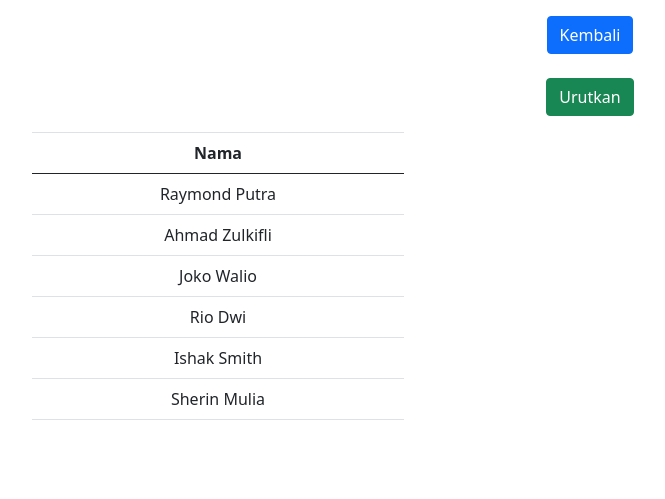
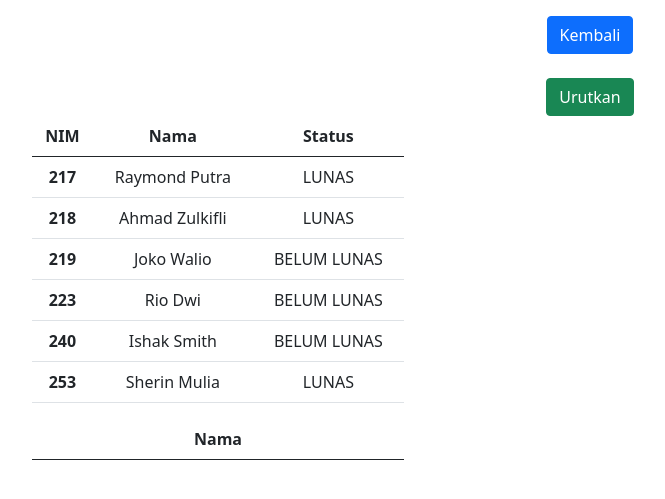
Before and after one commit to Raymond-15/latihan_algoritma, a PHP site: page /mergeCase1.php in a window 1280 px wide. Shown: the top 499 px of the page, without its empty margins (50-715 px from the left). Run offline with PHP 8.4, Linux system fonts and the light colour scheme; lists and menus that the app fills with data are empty.

Commit message:
menambahkan tabel

```diff
--- a/Sorting/mergeCase1.php
+++ b/Sorting/mergeCase1.php
@@ -64,15 +64,10 @@ $data = [
         'status' => 'LUNAS'
     ]
 ];
+$arr = ["Raymond Putra", "Ahmad Zulkifli", "Joko Walio", "Rio Dwi", "Ishak Smith", "Sherin Mulia"];
+// print_r($test_array);
 
-
-
-foreach ($data as $ta) {
-    $test_array[] = $ta['nama'];
-}
-
-
-$hasil = merge_sort($test_array);
+$hasil = merge_sort($arr);
 
 ?>
 
@@ -100,27 +95,41 @@ $hasil = merge_sort($test_array);
 
         <div class="col-4">
             <table class="table">
-                <th>
+                <thead>
                     <tr>
-                        <th>Nama</th>
+                        <th scope="col">NIM</th>
+                        <th scope="col">Nama</th>
+                        <th scope="col">Status</th>
                     </tr>
-                </th>
+                </thead>
+                <tbody>
+                    <?php foreach ($data as $d) : ?>
+                        <tr>
+                            <th><?= $d['nim']; ?></th>
+                            <td><?= $d['nama']; ?></td>
+                            <td><?= $d['status']; ?></td>
+                        </tr>
+                    <?php endforeach; ?>
+                </tbody>
+            </table>
+        </div>
+        <div class="col-4">
+            <table class="table">
+                <thead>
+                    <tr>
+                        <th scope="col">Nama</th>
+                    </tr>
+                </thead>
                 <tbody>
                     <?php
-                    if (isset($_POST['submit'])) {
-                        for ($i = 0; $i < count($hasil); $i++) : ?>
+                    if (isset($_POST['urut'])) {
+                    ?>
+                        <?php foreach ($hasil as $h) : ?>
                             <tr>
-                                <td><?= $hasil[$i]; ?></td>
-                            </tr>
-                        <?php endfor;
-                    } else {
-                        foreach ($data as $d) : ?>
-                            <tr>
-                                <td><?= $d['nama']; ?></td>
+                                <td><?= $h; ?></td>
                             </tr>
                     <?php endforeach;
-                    }
-                    ?>
+                    } ?>
                 </tbody>
             </table>
         </div>
```
